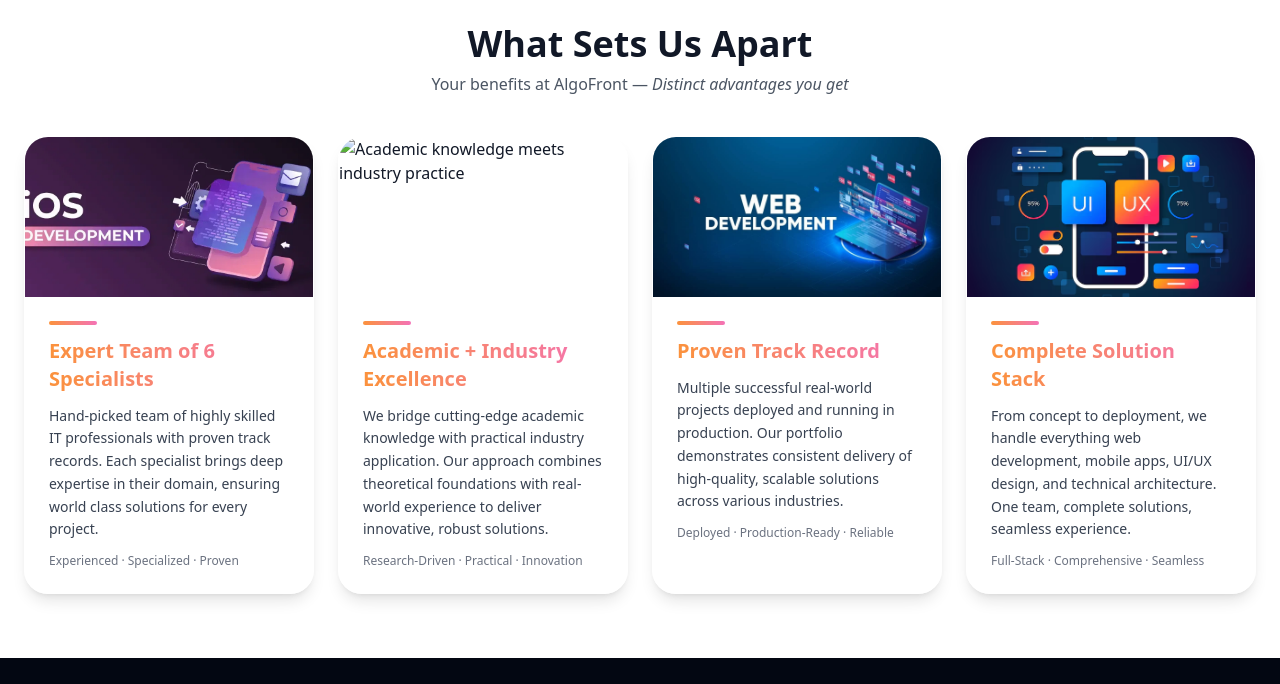
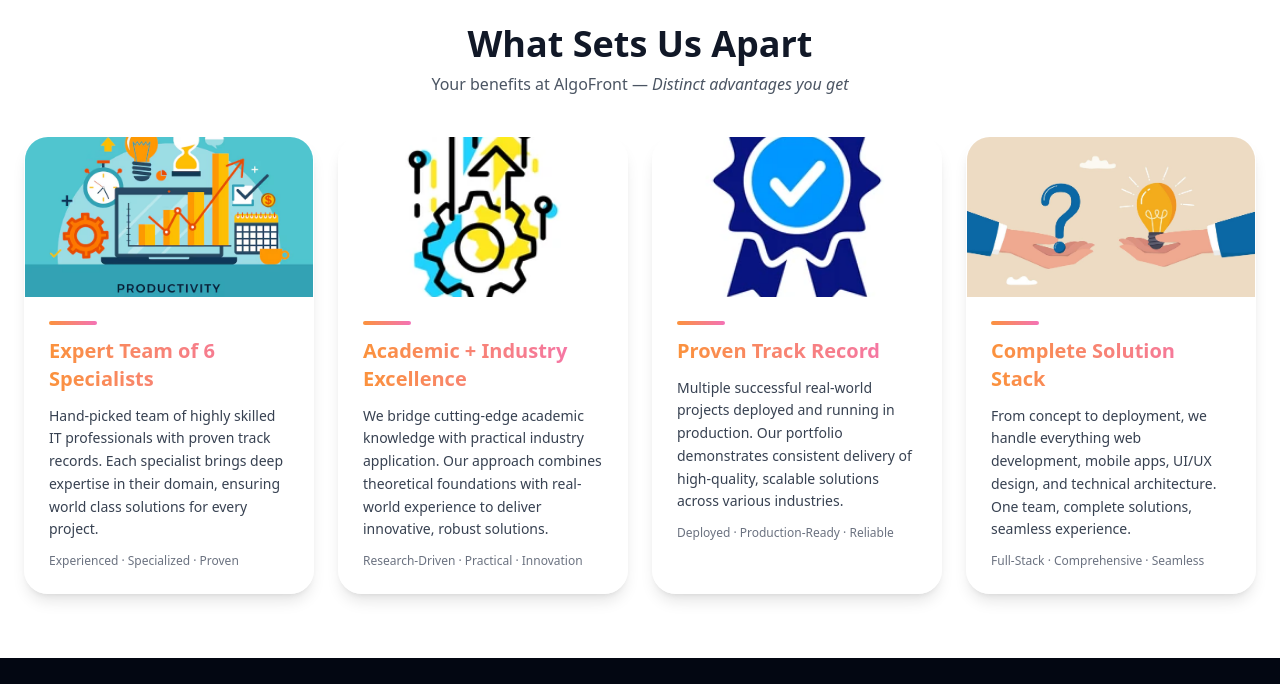
Before and after one commit to algofront-group/Algofront_website, a plain HTML site: page index.html in a window 1280 px wide. Shown: the part 1560-2244 px from the top of the page. Drawn offline with nearby package versions, Linux system fonts and the light colour scheme.

Commit message:
added project data

```diff
--- a/index.html
+++ b/index.html
@@ -218,7 +218,7 @@
     <div class="mt-10 grid gap-6 grid-cols-1 sm:grid-cols-2 lg:grid-cols-4">
         <!-- Card 1 -->
         <article class="group bg-white/95 rounded-3xl shadow-lg hover:shadow-2xl overflow-hidden border border-transparent fade-in hover-lift">
-          <img src="assets/our_services_1.webp" alt="Expert team of 6 specialists" class="w-full h-40 object-cover">
+          <img src="assets/wsua_1.avif" alt="Expert team of 6 specialists" class="w-full h-40 object-cover">
           <div class="p-6 space-y-3">
             <div class="h-1 w-12 rounded-full bg-gradient-to-r from-orange-400 to-pink-400"></div>
             <h3 class="text-xl font-semibold bg-gradient-to-r from-orange-400 to-pink-400 bg-clip-text text-transparent">Expert Team of 6 Specialists</h3>
@@ -228,7 +228,7 @@
         </article>
         <!-- Card 2 -->
           <article class="group bg-white/95 rounded-3xl shadow-lg hover:shadow-2xl overflow-hidden border border-transparent fade-in hover-lift">
-            <img src="assets/our_services_2.avif" alt="Academic knowledge meets industry practice" class="w-full h-40 object-cover">
+            <img src="assets/wsua_2.webp" alt="Academic knowledge meets industry practice" class="w-full h-40 object-cover">
             <div class="p-6 space-y-3">
               <div class="h-1 w-12 rounded-full bg-gradient-to-r from-orange-400 to-pink-400"></div>
               <h3 class="text-xl font-semibold bg-gradient-to-r from-orange-400 to-pink-400 bg-clip-text text-transparent">Academic + Industry Excellence</h3>
@@ -238,7 +238,7 @@
           </article>
         <!-- Card 3 -->
           <article class="group bg-white/95 rounded-3xl shadow-lg hover:shadow-2xl overflow-hidden border border-transparent fade-in hover-lift">
-            <img src="assets/our_services_3.jpeg" alt="Proven track record" class="w-full h-40 object-cover">
+            <img src="assets/wsua_3.webp" alt="Proven track record" class="w-full h-40 object-cover">
             <div class="p-6 space-y-3">
               <div class="h-1 w-12 rounded-full bg-gradient-to-r from-orange-400 to-pink-400"></div>
               <h3 class="text-xl font-semibold bg-gradient-to-r from-orange-400 to-pink-400 bg-clip-text text-transparent">Proven Track Record</h3>
@@ -248,7 +248,7 @@
           </article>
         <!-- Card 4 -->
           <article class="group bg-white/95 rounded-3xl shadow-lg hover:shadow-2xl overflow-hidden border border-transparent fade-in hover-lift">
-            <img src="assets/our_services_4.avif" alt="End-to-end solutions" class="w-full h-40 object-cover">
+            <img src="assets/wsua_4.jpg" alt="End-to-end solutions" class="w-full h-40 object-cover">
             <div class="p-6 space-y-3">
               <div class="h-1 w-12 rounded-full bg-gradient-to-r from-orange-400 to-pink-400"></div>
               <h3 class="text-xl font-semibold bg-gradient-to-r from-orange-400 to-pink-400 bg-clip-text text-transparent">Complete Solution Stack</h3>
```
Also changed, not shown: assets/wsua_1.avif (added), assets/wsua_2.webp (added), assets/wsua_3.webp (added), assets/wsua_4.jpg (added), 1 other file.
